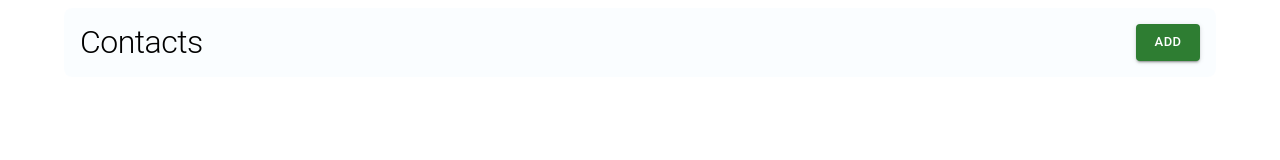
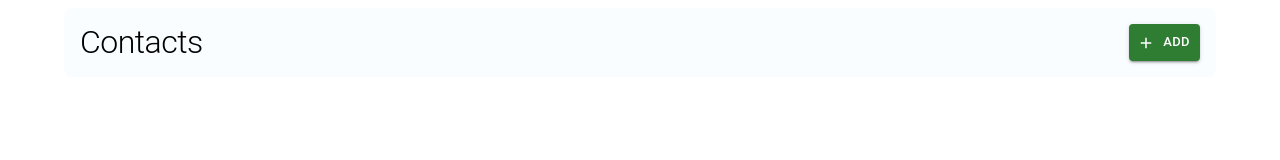
Before and after one commit to AmolKumarGupta/Contact-Manager, a React (Vite) app: page / in a window 1280 px wide. Shown: the top 160 px of the page. Built offline with nearby package versions, Linux system fonts and the light colour scheme.

Commit message:
feat: add material-icons

```diff
--- a/package.json
+++ b/package.json
@@ -11,6 +11,7 @@
   "dependencies": {
     "@emotion/react": "^11.10.6",
     "@emotion/styled": "^11.10.6",
+    "@mui/icons-material": "^5.11.16",
     "@mui/material": "^5.11.16",
     "react": "^18.2.0",
     "react-dom": "^18.2.0"
--- a/src/layouts/Layout.jsx
+++ b/src/layouts/Layout.jsx
@@ -1,4 +1,5 @@
 import { Box, Button, Container, Typography } from "@mui/material";
+import AddIcon from "@mui/icons-material/Add";
 
 export default function Layout({ children }) {
   return (
@@ -17,7 +18,12 @@ export default function Layout({ children }) {
         <Typography variant="h1" fontSize="2rem" color="">
           Contacts
         </Typography>
-        <Button variant="contained" size="small" color="success">
+        <Button
+          variant="contained"
+          startIcon={<AddIcon />}
+          size="small"
+          color="success"
+        >
           Add
         </Button>
       </Box>
```
Also changed, not shown: 1 other file (tests, documents, lock files or other folders).
